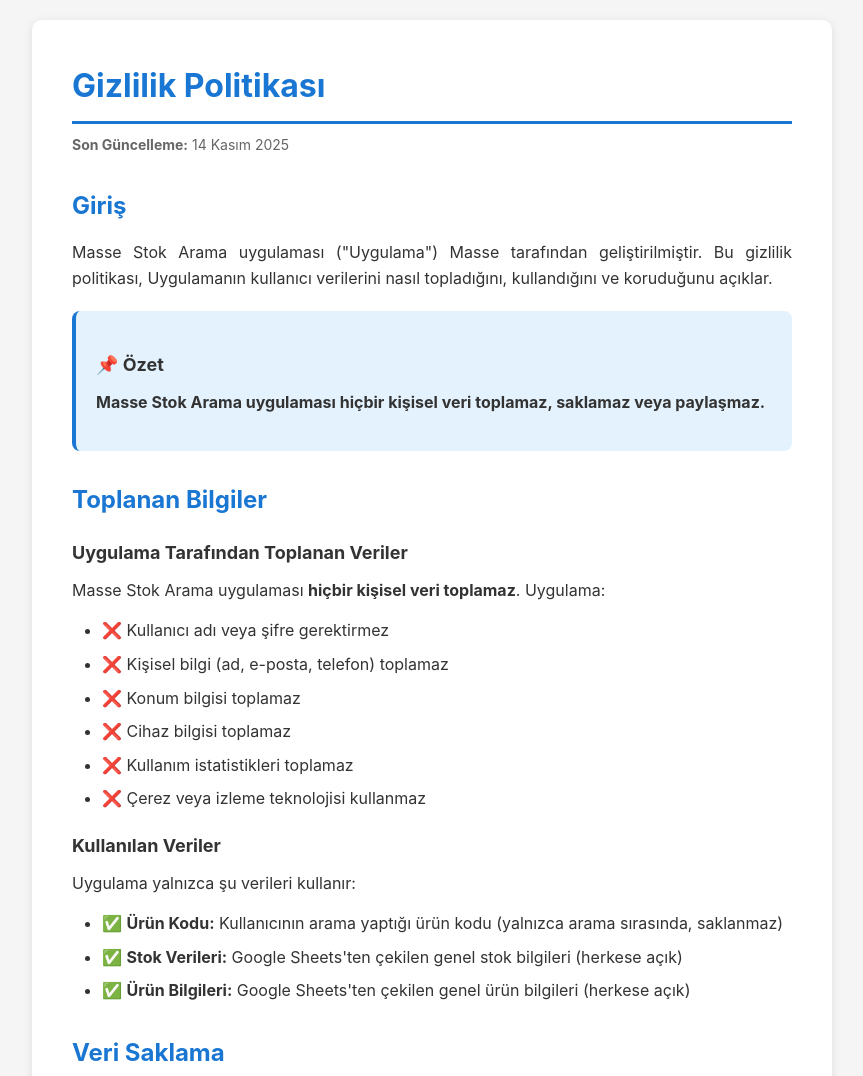
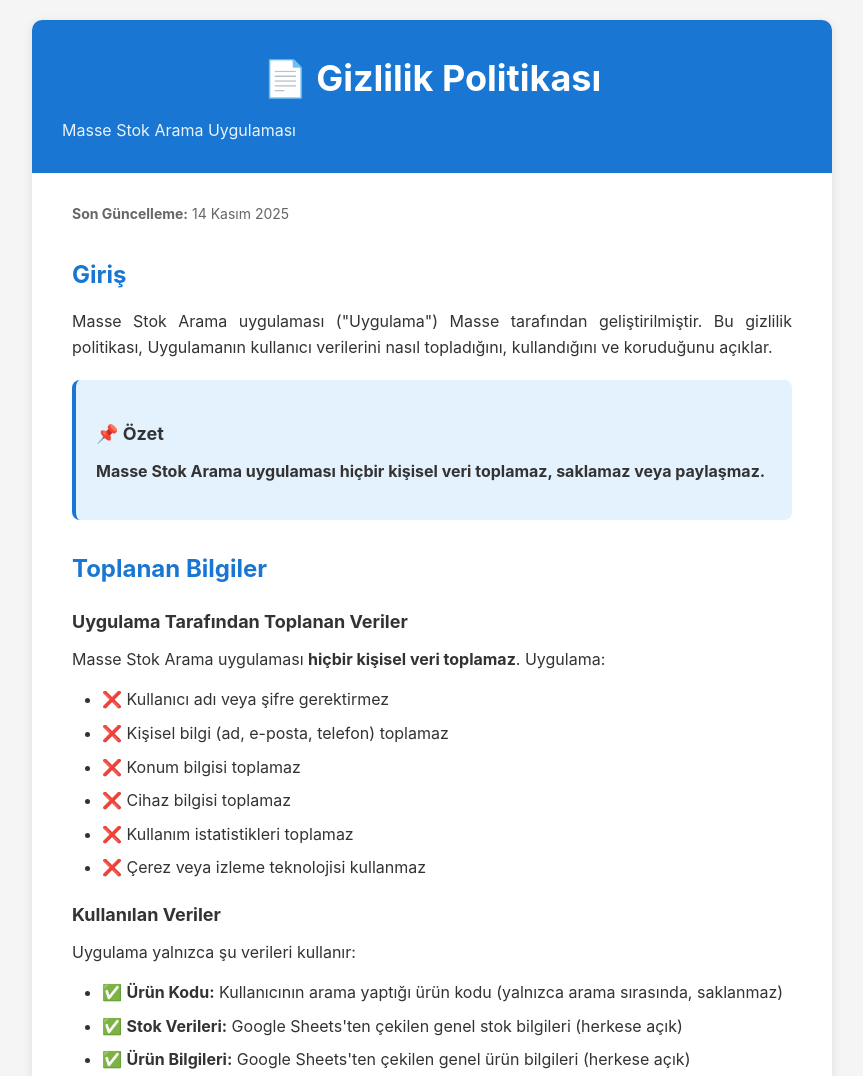
Before and after one commit to gokhanazp/masse-stok, a website: page docs/index.html in a window 1280 px wide. Shown: the top 1076 px of the page, without its empty margins (208-1071 px from the left). Drawn offline with Linux system fonts and the light colour scheme.

Commit message:
Add prominent header to privacy policy page

```diff
--- a/docs/index.html
+++ b/docs/index.html
@@ -106,11 +106,37 @@
             color: #666;
             font-size: 14px;
         }
+
+        .header {
+            background: #1976D2;
+            color: white;
+            padding: 30px;
+            text-align: center;
+            margin: -40px -40px 30px -40px;
+            border-radius: 10px 10px 0 0;
+        }
+
+        .header h1 {
+            color: white;
+            border: none;
+            margin: 0;
+            padding: 0;
+            font-size: 36px;
+        }
+
+        .header p {
+            margin: 10px 0 0 0;
+            opacity: 0.9;
+            font-size: 16px;
+        }
     </style>
 </head>
 <body>
     <div class="container">
-        <h1>Gizlilik Politikası</h1>
+        <div class="header">
+            <h1>📄 Gizlilik Politikası</h1>
+            <p>Masse Stok Arama Uygulaması</p>
+        </div>
         <p class="update-date"><strong>Son Güncelleme:</strong> 14 Kasım 2025</p>
 
         <h2>Giriş</h2>
```
